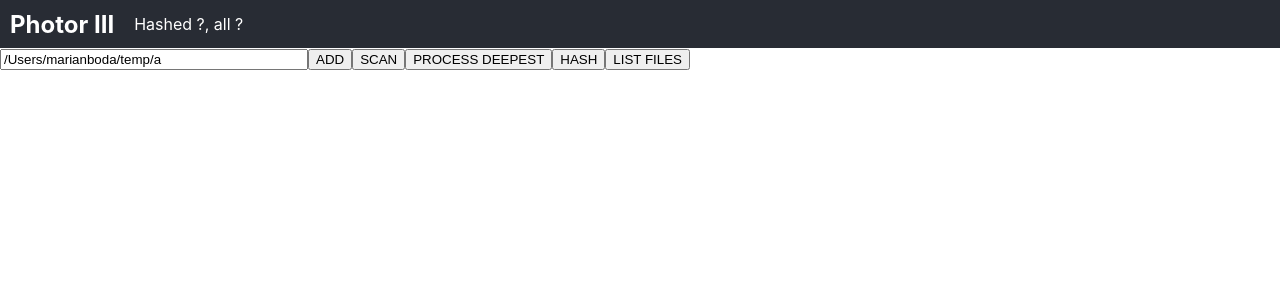
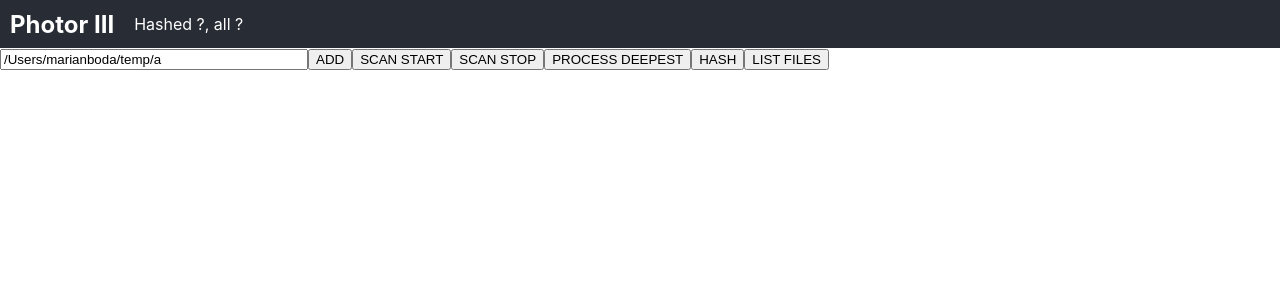
Before and after one commit to marianboda/photor3, a React (Create React App) app: page / in a window 1280 px wide. Shown: the top 300 px of the page. Built offline with nearby package versions, Linux system fonts and the light colour scheme.

Commit message:
Added scan stop

```diff
--- a/src/ScanScreen.js
+++ b/src/ScanScreen.js
@@ -19,7 +19,8 @@
     const hashFile = () => dispatch({ type: 'HASH_FILE' });
     const processDeepest = () => dispatch({ type: 'PROCESS_DEEPEST' });
     const saveScanningPath = path => dispatch({ type: 'SAVE_SCANNING_PATH', payload: { path } });
-    const scan = () => dispatch({ type: 'SCAN' });
+    const scanStart = () => dispatch({ type: 'SCAN_START' });
+    const scanStop = () => dispatch({ type: 'SCAN_STOP' });
 
     const files = useSelector(state => state.files);
 
@@ -32,8 +33,11 @@
                 <button type="button" onClick={() => saveScanningPath(path)}>
                     ADD
                 </button>
-                <button type="button" onClick={() => scan(path)}>
-                    SCAN
+                <button type="button" onClick={() => scanStart(path)}>
+                    SCAN START
+                </button>
+                <button type="button" onClick={() => scanStop(path)}>
+                    SCAN STOP
                 </button>
                 <button type="button" onClick={processDeepest}>
                     PROCESS DEEPEST
--- a/src/middleware.js
+++ b/src/middleware.js
@@ -24,8 +24,11 @@
                 store.dispatch({ type: 'GET_FILES' })
             );
             return next(action);
-        case 'SCAN':
-            post('/scan', action.payload);
+        case 'SCAN_START':
+            post('/scan-start', action.payload);
+            return next(action);
+        case 'SCAN_STOP':
+            post('/scan-stop', action.payload);
             return next(action);
         default:
             return next(action);
```
Also changed, not shown: src/server/index.js (+6 -1 lines).
